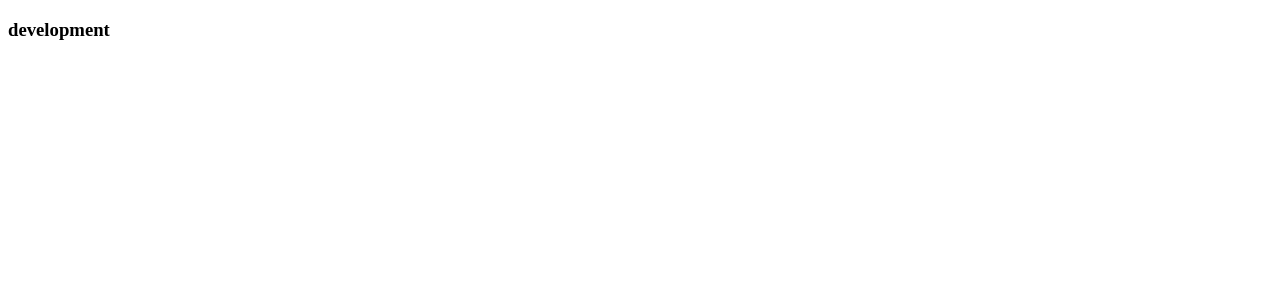
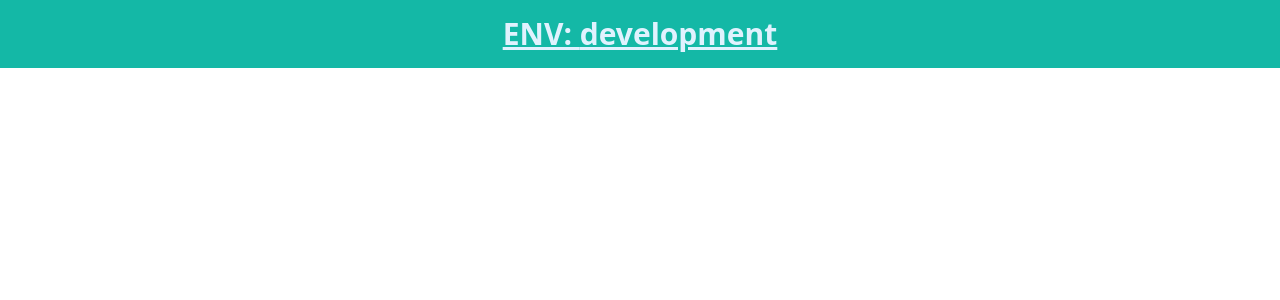
Before and after one commit to OzkanOner/activity-manager-ui, a React (Create React App) app: page / in a window 1280 px wide. Shown: the top 300 px of the page. Built offline with nearby package versions, Linux system fonts and the light colour scheme.

Commit message:
tailwind setup

```diff
--- a/src/App.js
+++ b/src/App.js
@@ -1,7 +1,11 @@
+import './index.css'
+
 function App() {
   return (
     <div>
-      <h3>{process.env.NODE_ENV}</h3>
+      <h1 className="text-3xl font-bold underline bg-teal-500 p-4 text-center text-sky-100">
+        ENV: {process.env.NODE_ENV}
+      </h1>
     </div>
   );
 }
--- /dev/null
+++ b/src/index.css
@@ -0,0 +1,3 @@
+@tailwind base;
+@tailwind components;
+@tailwind utilities;
--- /dev/null
+++ b/tailwind.config.js
@@ -0,0 +1,10 @@
+/** @type {import('tailwindcss').Config} */
+module.exports = {
+  content: [
+    "./src/**/*.{js,jsx,ts,tsx}",
+  ],
+  theme: {
+    extend: {},
+  },
+  plugins: [],
+}
```
